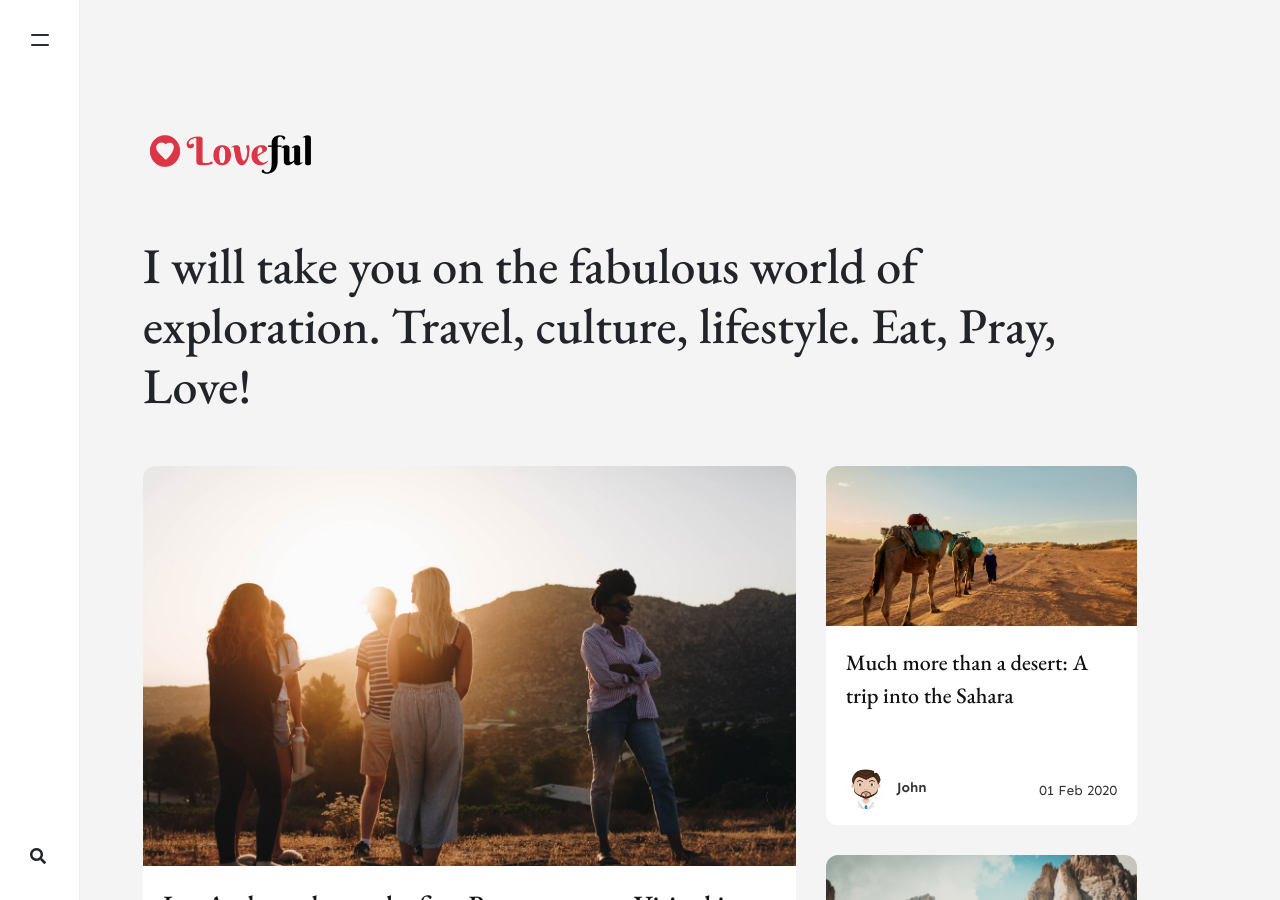
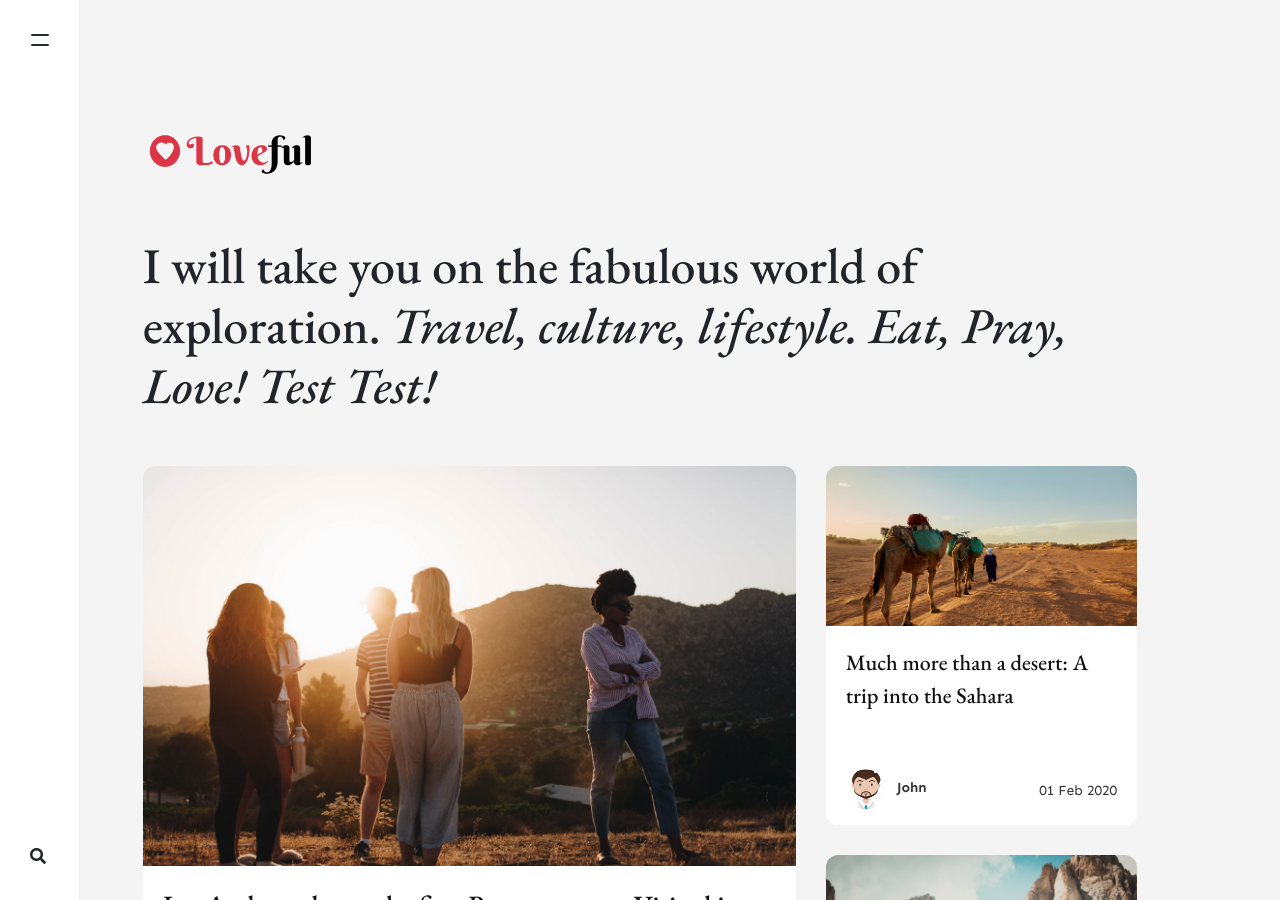
Before and after one commit to stackbit-projects/marvelous-dolphin-13283, a Jekyll site: the page built from index.html, in a window 1280 px wide and 900 px high. Built offline with Jekyll 4.4.1, drawn with Linux system fonts in a browser that asks for light colours; nearby versions of some CDN libraries; the list of posts is cut into pages by our own code; comment, search, counter and statistics services are not loaded.

Commit message:
_config.yml: changed

```diff
--- a/_config.yml
+++ b/_config.yml
@@ -1,8 +1,8 @@
 name: Loveful
 title: Loveful
 description: >-
-  I will take you on the fabulous world of exploration. Travel, culture,
-  lifestyle. Eat, Pray, Love!
+  I will take you on the fabulous world of exploration. <i>Travel, culture,
+  lifestyle. Eat, Pray, Love! Test Test!</i>
 logo: assets/images/l_logo.png
 favicon: assets/images/fav.png
 baseurl: ''
```
